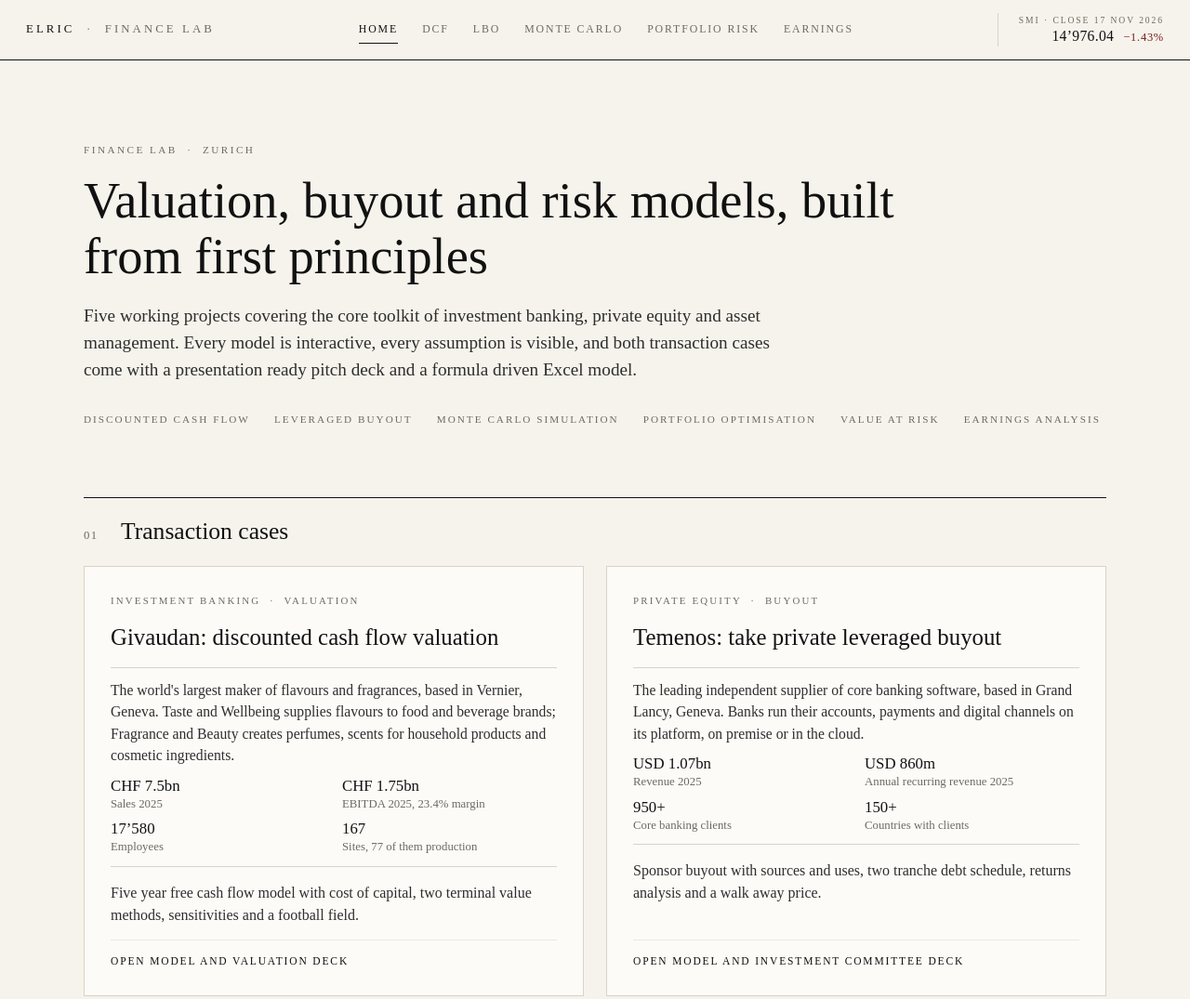
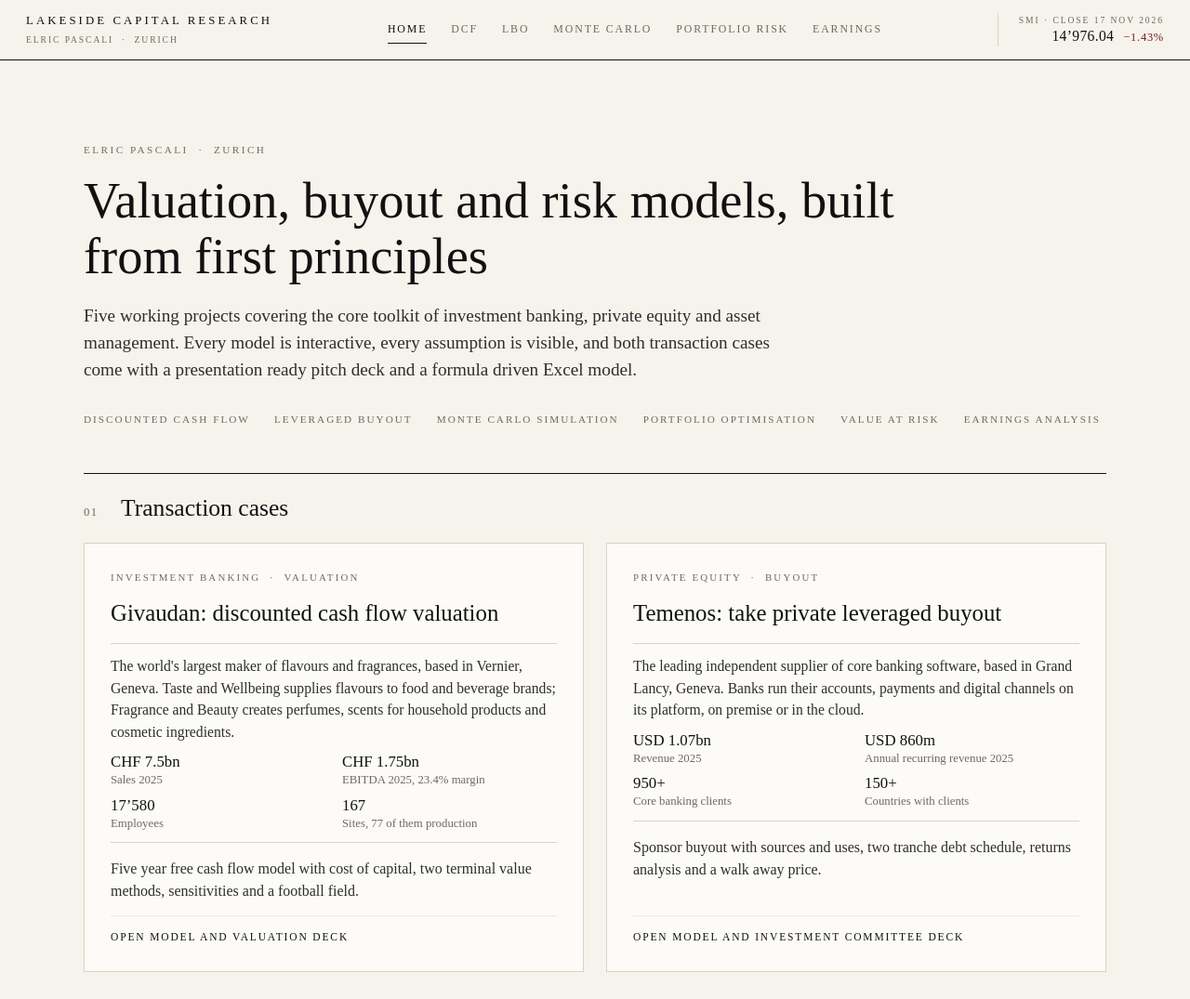
Before and after one commit to pascalielric/financelab, a plain HTML site: page index.html in a window 1280 px wide. Shown: the top 1075 px of the page at 93% size. Drawn offline with Linux system fonts and the light colour scheme.

Commit message:
Rename to Lakeside Capital Research; tighter hero spacing; Excel colour code (blue input, black same tab formula, green cross tab formula, red typed number formula) with key tab and top line legend
Co-Authored-By: Claude Opus 5.5 <noreply@anthropic.com>
Claude-Session: https://claude.ai/code/session_01Rx61cag5CLfDrNJAehBCnN

```diff
--- a/css/style.css
+++ b/css/style.css
@@ -1,4 +1,4 @@
-/* Finance Lab design system.
+/* Lakeside Capital Research design system.
    One typeface (Times New Roman), bone paper, black ink, hairline rules, square corners, no shadows.
    Colour is reserved for meaning: oxblood for losses and the share price line, dark green for gains. */
 :root {
@@ -33,7 +33,9 @@ p { margin: .4rem 0 .9rem; color: var(--ink-2); }
 .topbar { position: sticky; top: 0; z-index: 50; background: var(--paper); border-bottom: 1px solid var(--ink); }
 .topbar-in { display: flex; align-items: center; height: 64px; padding: 0 28px; gap: 40px; }
 .brand { font-size: 0.8rem; text-transform: uppercase; letter-spacing: 0.24em; color: var(--ink); white-space: nowrap; border: none; flex: 0 0 auto; }
-.brand span { color: var(--muted); }
+.brand { display: flex; flex-direction: column; gap: 4px; }
+.brand .b1 { font-size: 0.8rem; letter-spacing: 0.24em; color: var(--ink); }
+.brand .b2 { font-size: 0.6rem; letter-spacing: 0.2em; color: var(--muted); }
 .brand:hover { border: none; }
 .nav { display: flex; gap: 26px; flex-wrap: wrap; flex: 1; justify-content: center; }
 .nav a { color: var(--muted); font-size: 0.74rem; text-transform: uppercase; letter-spacing: var(--track); border: none; padding: 6px 0; border-bottom: 1px solid transparent; }
@@ -196,6 +198,7 @@ footer a { color: var(--ink-2); }
 .method p { break-inside: avoid; margin-top: 0; }
 .method p strong { font-weight: 400; font-style: italic; color: var(--ink); }
 .skills { display: flex; flex-wrap: wrap; gap: 8px 26px; margin-top: 30px; }
+.hero + main > h2:first-child { margin-top: 1.6rem; }
 .skills span { font-size: 0.7rem; text-transform: uppercase; letter-spacing: 0.18em; color: var(--muted); }
 ul.plain { padding-left: 18px; margin: 0; }
 ul.plain li { margin-bottom: 8px; color: var(--ink-2); }
--- a/index.html
+++ b/index.html
@@ -3,7 +3,7 @@
 <head>
 <meta charset="utf-8">
 <meta name="viewport" content="width=device-width, initial-scale=1">
-<title>Finance Lab · Valuation, Buyout and Risk Models</title>
+<title>Lakeside Capital Research · Valuation, Buyout and Risk Models</title>
 <meta name="description" content="Interactive DCF, LBO, Monte Carlo, portfolio risk and earnings models with investment banking and private equity style pitch decks.">
 <link rel="stylesheet" href="css/style.css">
 <script src="js/config.js"></script><script src="js/ui.js"></script><script src="js/api.js"></script>
@@ -11,7 +11,7 @@
 <body>
 <section class="hero">
   <div class="wrap">
-    <div class="eyebrow">Finance Lab &nbsp;&middot;&nbsp; Zurich</div>
+    <div class="eyebrow">Elric Pascali &nbsp;&middot;&nbsp; Zurich</div>
     <h1>Valuation, buyout and risk models, built from first principles</h1>
     <p>Five working projects covering the core toolkit of investment banking, private equity and asset management. Every model is interactive, every assumption is visible, and both transaction cases come with a presentation ready pitch deck and a formula driven Excel model.</p>
     <div class="skills"><span>Discounted cash flow</span><span>Leveraged buyout</span><span>Monte Carlo simulation</span><span>Portfolio optimisation</span><span>Value at risk</span><span>Earnings analysis</span></div>
@@ -81,7 +81,7 @@
 <script>
   document.addEventListener("DOMContentLoaded", function () {
     var c = window.SITE_CONFIG || {};
-    if (c.ownerName) document.title = c.ownerName + " · Finance Lab";
+    document.title = (c.siteName || "Lakeside Capital Research") + " · Valuation, Buyout and Risk Models";
   });
 </script>
 </body>
--- a/js/config.js
+++ b/js/config.js
@@ -9,7 +9,8 @@
    via the "Data" button in the header (stored only in their browser). */
 window.SITE_CONFIG = {
   ownerName: "Elric",
-  siteName: "Finance Lab",
+  siteName: "Lakeside Capital Research",
+  ownerFullName: "Elric Pascali",
   ownerTitle: "MSc Management, Technology and Economics, ETH Zurich",
   email: "pascalielric@gmail.com",
   linkedin: "https://www.linkedin.com/in/elricpascali",
--- a/js/ui.js
+++ b/js/ui.js
@@ -11,7 +11,7 @@
     const cfg = window.SITE_CONFIG || {};
     const el = document.createElement("header");
     el.className = "topbar";
-    el.innerHTML = '<div class="topbar-in"><a class="brand" href="index.html">' + esc(cfg.ownerName || "Finance") + ' <span>&nbsp;&middot;&nbsp; ' + esc(cfg.siteName || "Finance Lab") + '</span></a><nav class="nav">' +
+    el.innerHTML = '<div class="topbar-in"><a class="brand" href="index.html"><span class="b1">' + esc(cfg.siteName || "Research") + '</span><span class="b2">' + esc(cfg.ownerFullName || cfg.ownerName || "") + ' &nbsp;&middot;&nbsp; Zurich</span></a><nav class="nav">' +
       PAGES.map(function (p) { return '<a href="' + p[0] + '"' + (p[0] === here ? ' class="active"' : "") + ">" + p[1] + "</a>"; }).join("") +
       '</nav><button class="mkt" id="dataPill" title="Daily closing prices from Yahoo Finance, refreshed every weekday. Click to add live data keys.">' +
       '<span class="mkt-k" id="mktK">Swiss Market Index</span><span class="mkt-v" id="mktV">&nbsp;</span></button></div>';
```
Also changed, not shown: dcf.html (+1 -1 lines), earnings.html (+1 -1 lines), lbo.html (+1 -1 lines), monte-carlo.html (+1 -1 lines), portfolio.html (+1 -1 lines), 3 other files.
